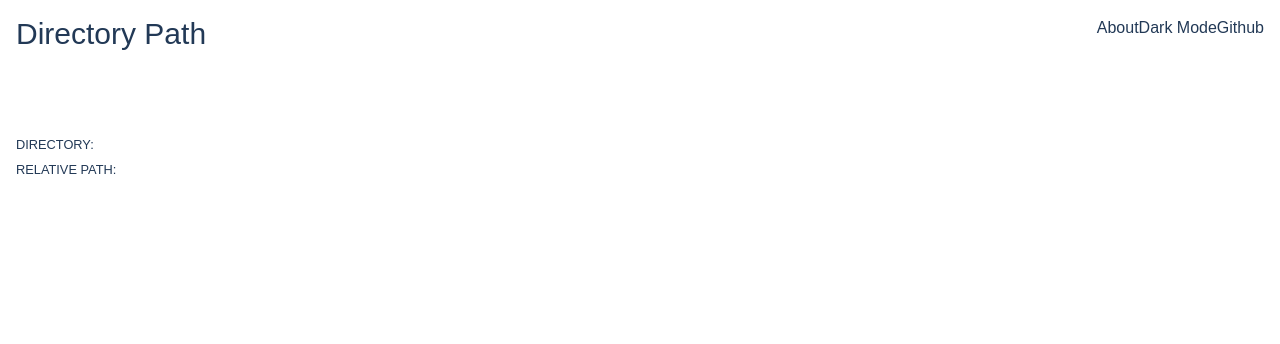
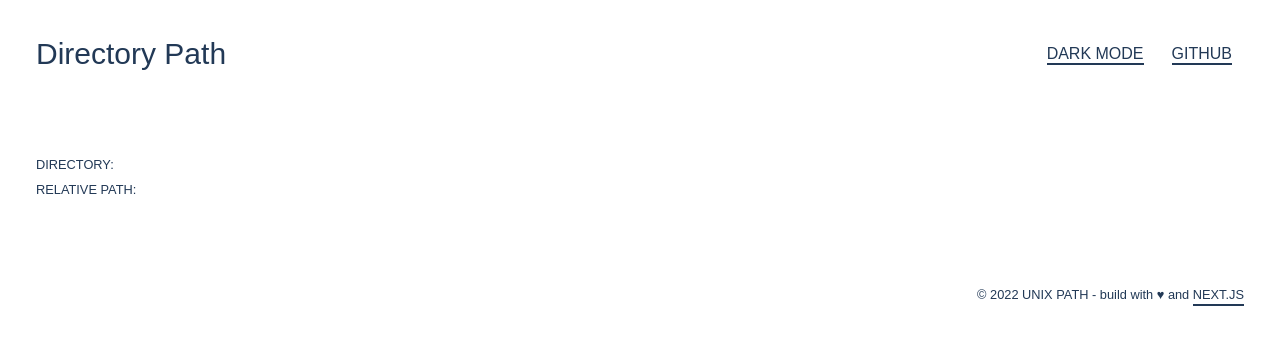
Before and after one commit to schaeferjessica/directory-path, a Next.js app: page / in a window 1280 px wide. Shown: the top 344 px of the page. Built offline with nearby package versions, Linux system fonts and the light colour scheme.

Commit message:
Revert "Merge branch 'add-about-page'"
This reverts commit e07d0061e02d37a2eb2e566ac7cb9bfde193b494, reversing
changes made to 22ffac7cc5e4fb4e4ff02f61055687058520d136.

```diff
--- a/pages/_app.js
+++ b/pages/_app.js
@@ -1,21 +1,36 @@
 import '../styles/globals.css'
-import Link from 'next/link'
-
+import Head from 'next/head'
 
 function MyApp({ Component, pageProps }) {
   return (
-    <div className="max-w-5lx mx-auto p-4">
-      <nav className="flex justify-between">
+    <div>
+      <Head>
+          <title>Directory Path</title>
+          <meta name="viewport" content="initial-scale=1.0, width=device-width" />
+          <meta property="og:title" content="My page title" key="title" />
+          <link rel="apple-touch-icon" sizes="180x180" href="/favicon/apple-touch-icon.png"></link>
+          <link rel="icon" type="image/png" sizes="32x32" href="/favicon/favicon-32x32.png"></link>
+          <link rel="icon" type="image/png" sizes="16x16" href="/favicon/favicon-16x16.png"></link>
+          <link rel="manifest" href="/site.webmanifest"></link>
+      </Head>
+
+      <div className="max-w-5lx mx-auto pl-2 sm:pl-9 pr-2 sm:pr-9">
+        <nav className="sm:flex sm:justify-between sm:items-center mt-4 sm:mt-9">
           <header>
             <h1>Directory Path</h1>
           </header>
-        <ul className="flex">
-          <Link href="/about"><li><a>About</a></li></Link>
-          <li><button>Dark Mode</button></li>
-          <li><a href="https://github.com/schaeferjessica/directory-path">Github</a></li>
+          <ul className="flex mt-2 sm:mt-0">
+            <li className="mr-3 sm:ml-4"><button className="underline-text uppercase">Dark Mode</button></li>
+            <li className="mr-3 sm:ml-4"><a className="underline-text uppercase block" href="https://github.com/schaeferjessica/directory-path" target="_blank" rel="noreferrer">Github</a></li>
           </ul>
         </nav>
+
         <Component {...pageProps} />
+
+        <footer className="mt-20 text-right">
+          <small>© 2022 UNIX PATH - build with ♥ and <a className="underline-text uppercase" href="https://nextjs.org/">Next.js</a></small>
+        </footer>
+      </div>
     </div>
   )
 }
--- a/pages/about.js
+++ /dev/null
@@ -1,21 +0,0 @@
-import Link from 'next/link'
-
-
-export default function About() {
-    return (
-      <>
-      <div className='font-mono'>
-      <h1>In this page we are going to explain a litle about the project and how to find the path on our webapp.
-      </h1>
-      </div>
-     <div className='font-mono'>
-       <h2>
-          <Link href="/">
-            <a><button class='rounded-full px-2 border-2'>Back to home</button></a>
-          </Link>
-     </h2></div>
-
-      </>
-
-  )
-  }
--- a/pages/index.js
+++ b/pages/index.js
@@ -1,6 +1,4 @@
-
 const Homepage = () => {
-
   return (
     <div className="mt-20">
       <div>
```
Also changed, not shown: 1 other file (tests, documents, lock files or other folders). Lines whose indentation alone changed are shown as unchanged.
